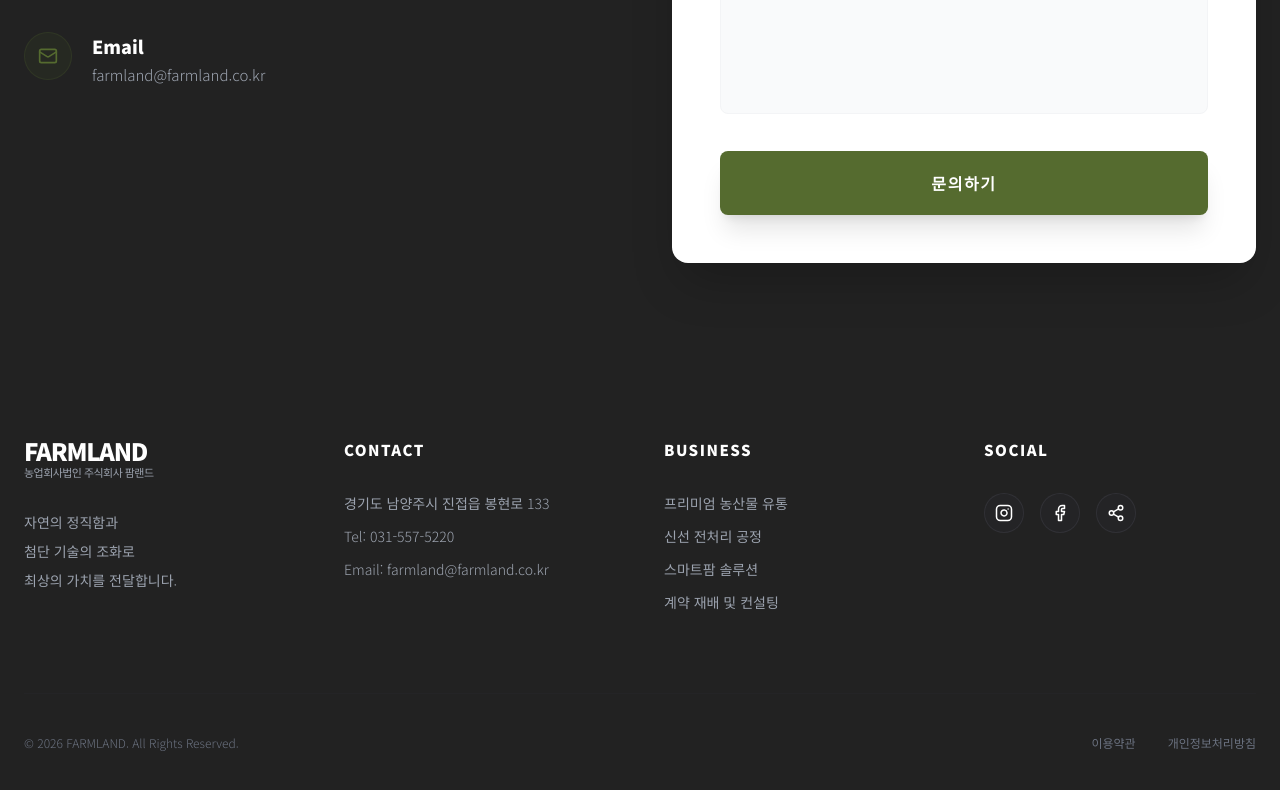
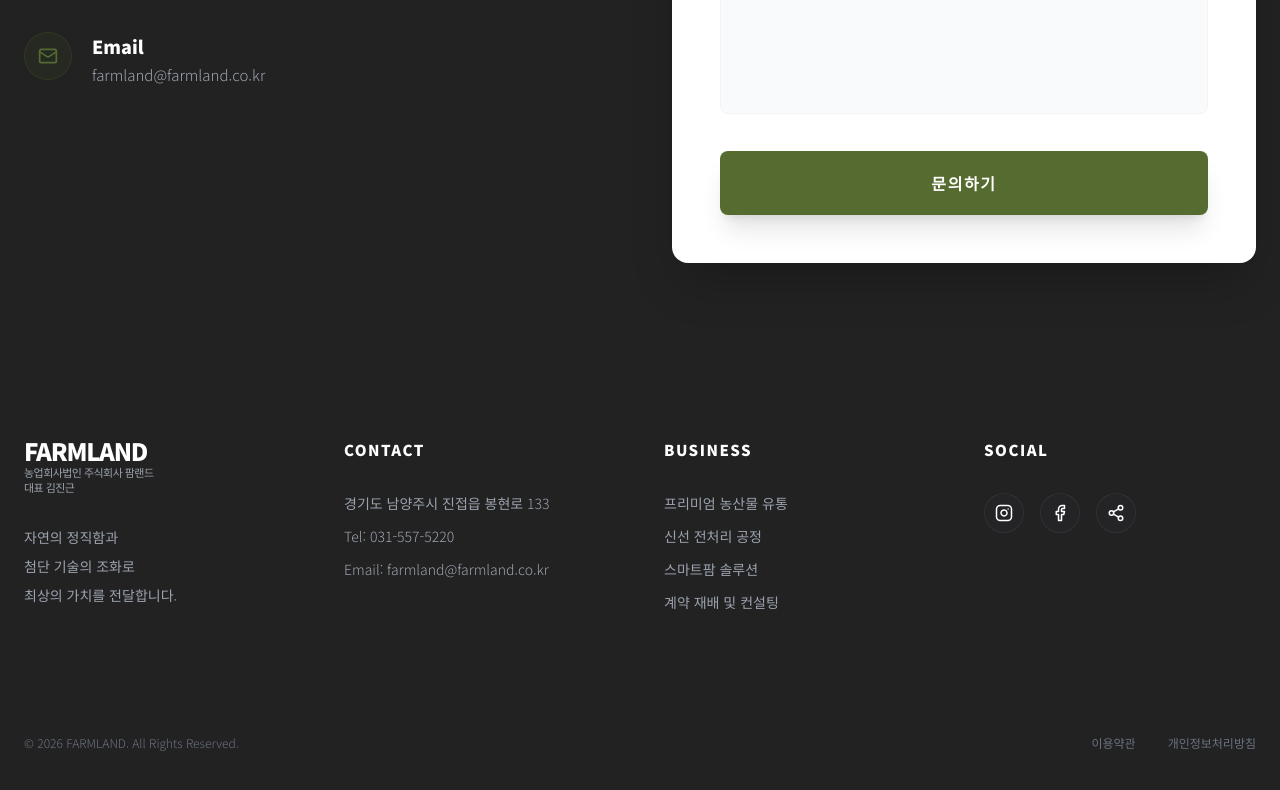
Before and after one commit to FARMLAND-user/farmland_web_260123, a React (Vite) app: page / in a window 1280 px wide. Shown: the part 3070-3860 px from the top of the page. Built offline with nearby package versions, Linux system fonts and the light colour scheme.

Commit message:
feat: Display CEO name in footer and improve animation typing
Adds the CEO's name to the footer logo and improves the type safety of framer-motion animation variants by explicitly using the `Variants` type.

```diff
--- a/components/Layout.tsx
+++ b/components/Layout.tsx
@@ -19,10 +19,13 @@ const NAV_ITEMS: NavItem[] = [
   { label: '문의하기', href: '#contact' },
 ];
 
-const Logo = ({ isDark = false }: { isDark?: boolean }) => (
+const Logo = ({ isDark = false, showCEO = false }: { isDark?: boolean; showCEO?: boolean }) => (
   <div className="flex flex-col items-start select-none">
     <span className={`text-2xl font-black tracking-tighter leading-none mb-1 ${isDark ? 'text-white' : 'text-[#2F3E1B]'}`}>FARMLAND</span>
     <span className={`text-[11px] font-medium tracking-tighter leading-none ${isDark ? 'text-gray-400' : 'text-gray-600'}`}>농업회사법인 주식회사 팜랜드</span>
+    {showCEO && (
+      <span className={`text-[11px] font-medium tracking-tighter leading-none mt-1 ${isDark ? 'text-gray-400' : 'text-gray-600'}`}>대표 김진근</span>
+    )}
   </div>
 );
 
@@ -123,7 +126,7 @@ export const Layout: React.FC<LayoutProps> = ({ children, config, onNavigate, cu
             {/* Column 1: Brand */}
             <div>
               <div className="mb-8">
-                <Logo isDark={true} />
+                <Logo isDark={true} showCEO={true} />
               </div>
               <div className="text-gray-400 text-[14px] font-light leading-[1.8] space-y-1">
                 <p>자연의 정직함과</p>
--- a/pages/Home.tsx
+++ b/pages/Home.tsx
@@ -1,7 +1,9 @@
+
 import React, { useState, useEffect, useRef } from 'react';
 import { Post, SiteConfig } from '../types';
 import { ArrowRight, Leaf, Truck, Building2, MapPin, Phone, Mail } from 'lucide-react';
-import { motion, useScroll, useTransform, useInView, useSpring, animate } from 'framer-motion';
+// Import Variants from framer-motion for correct TypeScript typing of animation objects
+import { motion, useScroll, useTransform, useInView, useSpring, animate, Variants } from 'framer-motion';
 
 interface HomeProps {
   posts: Post[];
@@ -62,12 +64,14 @@ export const Home: React.FC<HomeProps> = ({ posts, config }) => {
     }
   };
 
-  const fadeInUp = {
+  // Define variants with the Variants type to ensure 'ease' property is correctly inferred as an Easing type
+  const fadeInUp: Variants = {
     hidden: { opacity: 0, y: 60 },
     visible: { opacity: 1, y: 0, transition: { duration: 0.8, ease: "easeOut" } }
   };
 
-  const staggerContainer = {
+  // Define variants with the Variants type for consistency
+  const staggerContainer: Variants = {
     hidden: { opacity: 0 },
     visible: { opacity: 1, transition: { staggerChildren: 0.2 } }
   };
```
